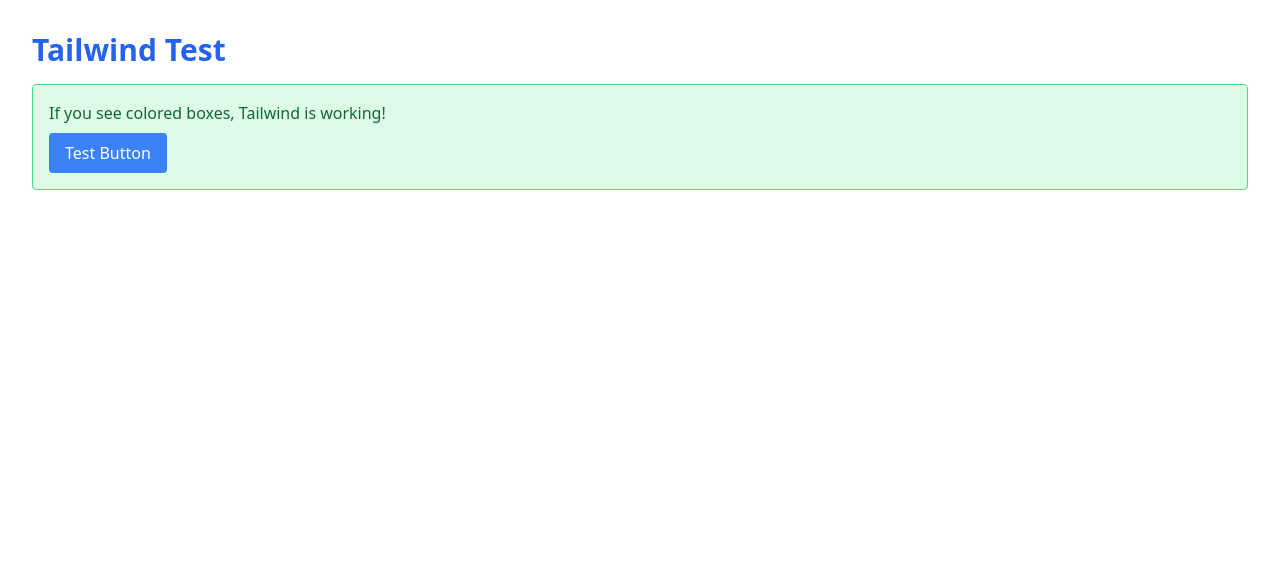
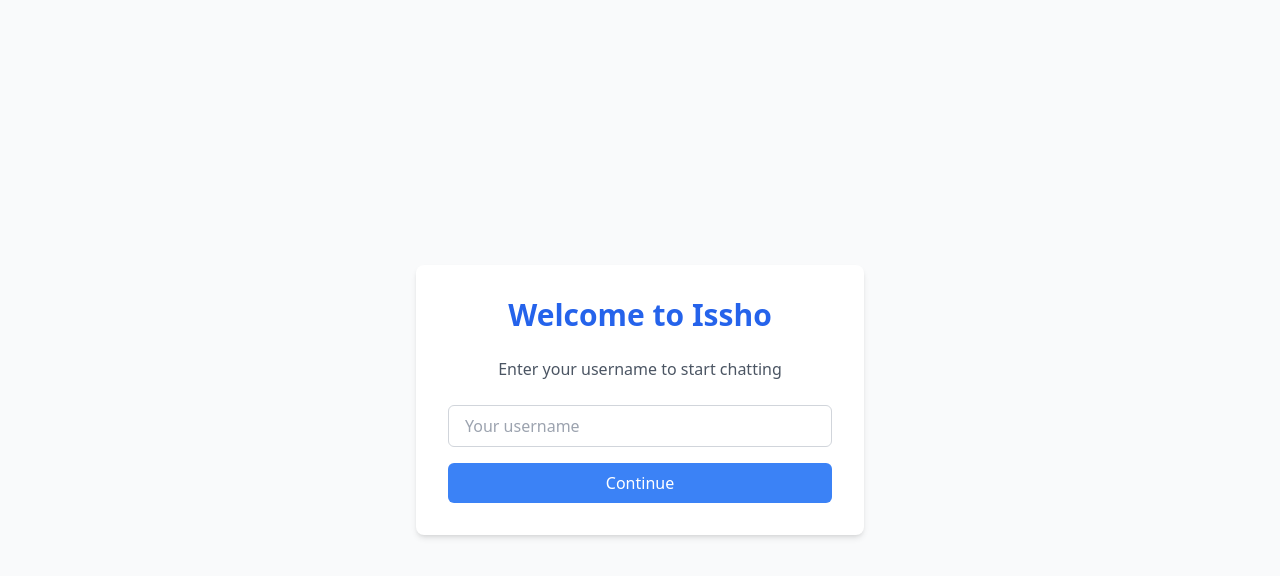
Before and after one commit to RicardoVercetti/issho, a React (Vite) app in the folder issho-client/: page / in a window 1280 px wide. Shown: the top 576 px of the page. Built offline with nearby package versions, Linux system fonts and the light colour scheme.

Commit message:
welcome screen & dummy homepage

```diff
--- a/issho-client/src/App.tsx
+++ b/issho-client/src/App.tsx
@@ -1,17 +1,26 @@
+import { useState, useEffect } from 'react';
+import { WelcomeScreen } from './screens/WelcomeScreen';
+import { HomePage } from './screens/HomeScreen';
+
 export default function App() {
-  return (
-    <div className="p-8">
-      <h1 className="text-3xl font-bold text-blue-600 mb-4">
-        Tailwind Test
-      </h1>
-      <div className="p-4 bg-green-100 border border-green-400 rounded">
-        <p className="text-green-800">
-          If you see colored boxes, Tailwind is working!
-        </p>
-        <button className="mt-2 px-4 py-2 bg-blue-500 text-white rounded hover:bg-blue-600">
-          Test Button
-        </button>
-      </div>
-    </div>
-  )
+  const [username, setUsername] = useState<string | null>(null);
+
+  useEffect(() => {
+    // Check if username exists in localStorage when component mounts
+    const savedUsername = localStorage.getItem('issho-username');
+    if (savedUsername) {
+      setUsername(savedUsername);
+    }
+  }, []);
+
+  const handleUsernameSubmit = (name: string) => {
+    localStorage.setItem('issho-username', name);
+    setUsername(name);
+  };
+
+  if (!username) {
+    return <WelcomeScreen onUsernameSubmit={handleUsernameSubmit} />;
+  }
+
+  return <HomePage username={username} />;
 }
--- /dev/null
+++ b/issho-client/src/screens/HomeScreen.tsx
@@ -0,0 +1,47 @@
+export function HomePage({ username }: { username: string }) {
+  const handleSignOut = () => {
+    // Remove the username from localStorage
+    localStorage.removeItem('issho-username');
+    // Refresh the page to trigger the welcome screen
+    window.location.reload();
+  };
+
+  return (
+    <div className="min-h-screen bg-gray-100 p-4">
+      <div className="max-w-4xl mx-auto bg-white rounded-lg shadow-md p-6">
+        <div className="flex justify-between items-center mb-6">
+          <h1 className="text-2xl font-bold text-blue-600">Issho Chat</h1>
+          <div className="flex items-center space-x-4">
+            <div className="flex items-center">
+              <span className="mr-2 text-gray-600">Welcome,</span>
+              <span className="font-semibold">{username}</span>
+            </div>
+            <button
+              onClick={handleSignOut}
+              className="px-3 py-1 text-sm text-red-600 border border-red-300 rounded-md hover:bg-red-50 transition duration-200"
+            >
+              Sign Out
+            </button>
+          </div>
+        </div>
+
+        <div className="border border-gray-200 rounded-lg p-4 h-96 mb-6 overflow-y-auto">
+          <p className="text-gray-500 text-center py-10">
+            This is your chat area. Messages will appear here.
+          </p>
+        </div>
+
+        <div className="flex">
+          <input
+            type="text"
+            placeholder="Type a message..."
+            className="flex-1 px-4 py-2 border border-gray-300 rounded-l-md focus:outline-none focus:ring-2 focus:ring-blue-500"
+          />
+          <button className="px-4 py-2 bg-blue-500 text-white rounded-r-md hover:bg-blue-600 transition duration-200">
+            Send
+          </button>
+        </div>
+      </div>
+    </div>
+  );
+}
--- /dev/null
+++ b/issho-client/src/screens/WelcomeScreen.tsx
@@ -0,0 +1,39 @@
+import { useState } from 'react';
+
+export function WelcomeScreen({ onUsernameSubmit }: { onUsernameSubmit: (name: string) => void }) {
+  const [inputName, setInputName] = useState('');
+
+  const handleSubmit = (e: React.FormEvent) => {
+    e.preventDefault();
+    if (inputName.trim()) {
+      onUsernameSubmit(inputName.trim());
+    }
+  };
+
+  return (
+    <div className="min-h-screen flex items-center justify-center bg-gray-50">
+      <div className="p-8 bg-white rounded-lg shadow-md w-full max-w-md">
+        <h1 className="text-3xl font-bold text-center text-blue-600 mb-6">Welcome to Issho</h1>
+        <p className="text-gray-600 mb-6 text-center">
+          Enter your username to start chatting
+        </p>
+        <form onSubmit={handleSubmit}>
+          <input
+            type="text"
+            value={inputName}
+            onChange={(e) => setInputName(e.target.value)}
+            placeholder="Your username"
+            className="w-full px-4 py-2 border border-gray-300 rounded-md focus:outline-none focus:ring-2 focus:ring-blue-500 mb-4"
+            required
+          />
+          <button
+            type="submit"
+            className="w-full px-4 py-2 bg-blue-500 text-white rounded-md hover:bg-blue-600 transition duration-200"
+          >
+            Continue
+          </button>
+        </form>
+      </div>
+    </div>
+  );
+}
```
